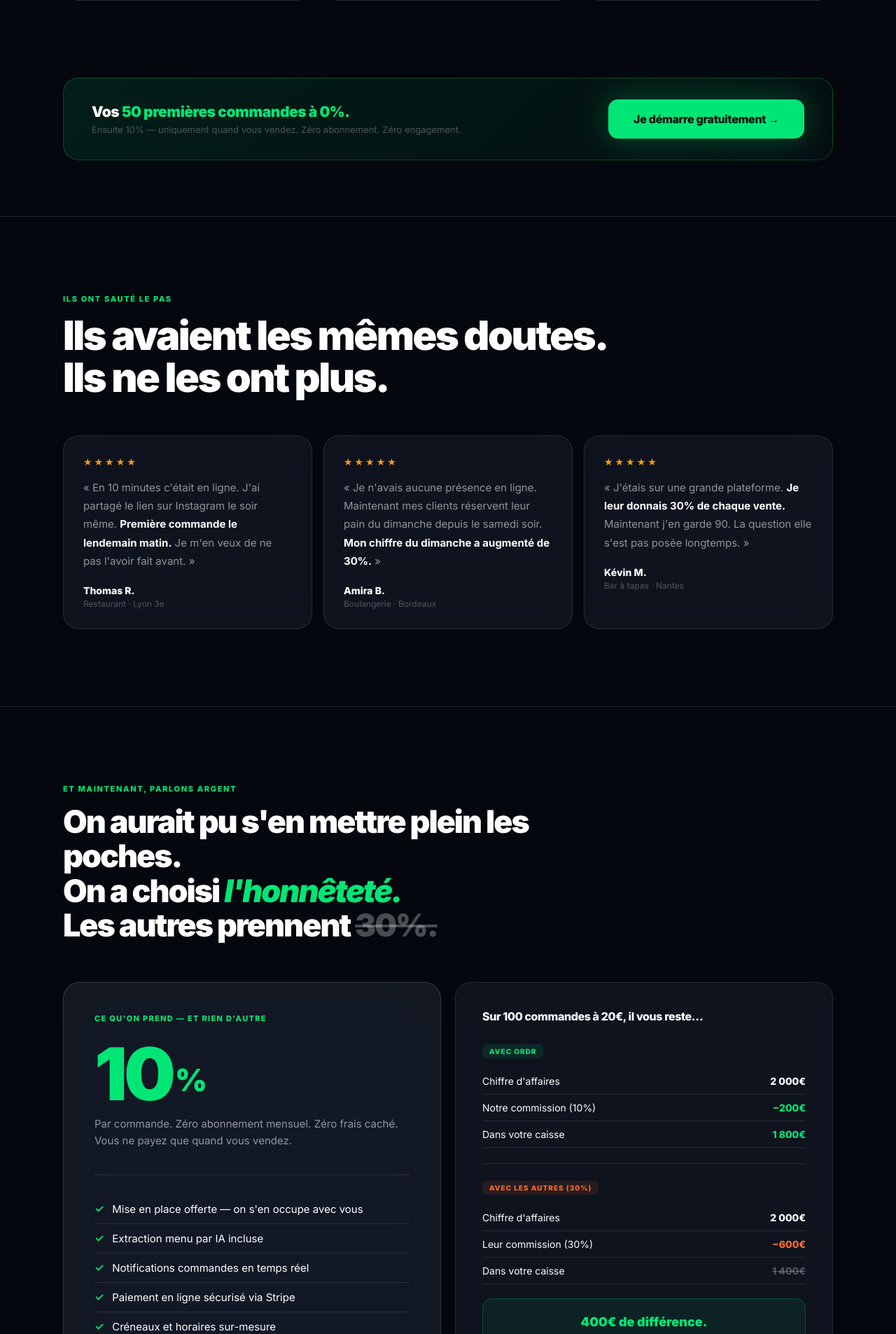
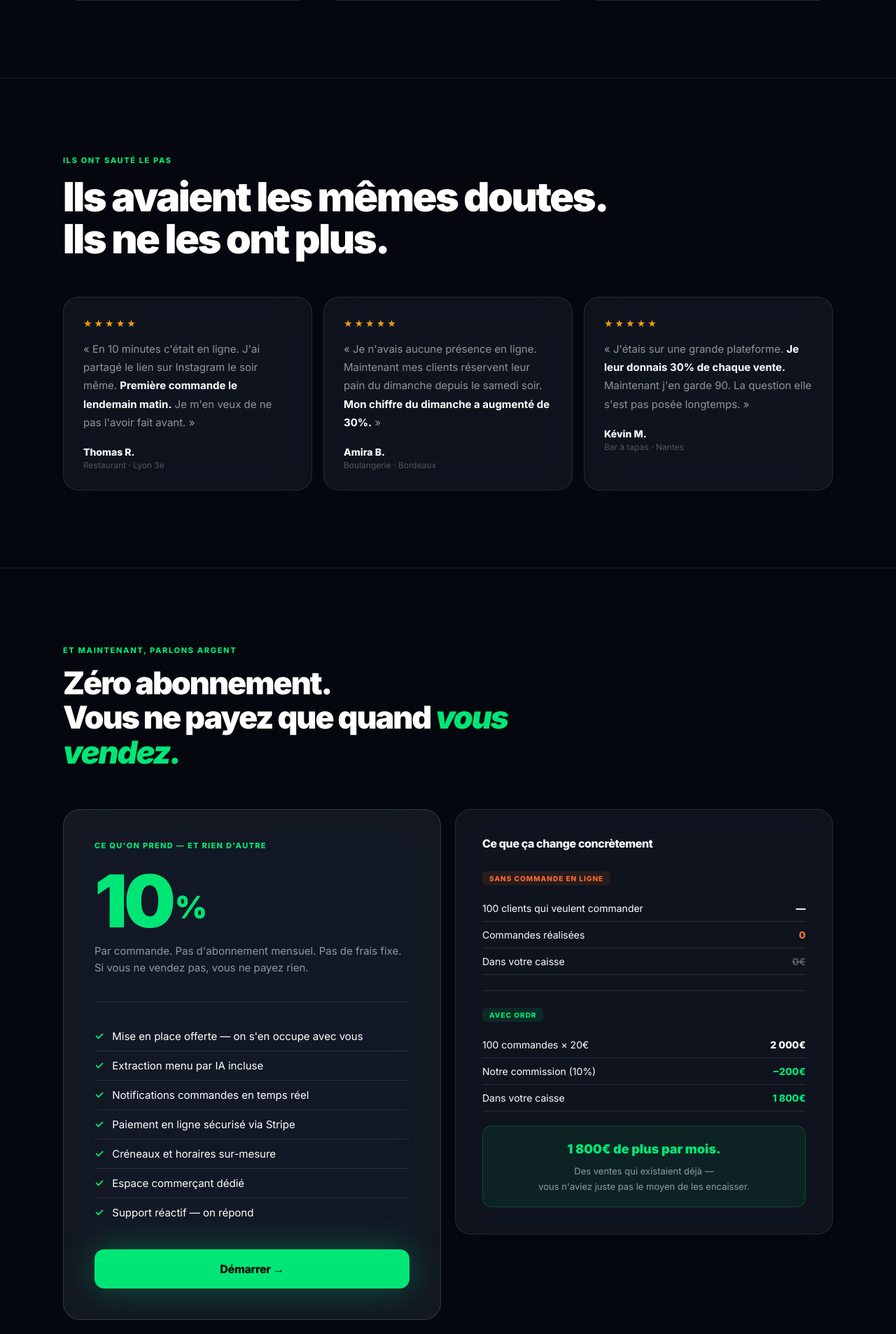
Before and after one commit to hugebet420/ordr, a Flask app: page / in a window 1280 px wide. Shown: the part 2672-4578 px from the top of the page at 70% size. Run offline with Flask 3, Linux system fonts and the light colour scheme.

Commit message:
fix: textes honnêtes — succès form court, comparaison ventes perdues, suppression promo
Co-Authored-By: Claude Sonnet 4.6 <noreply@anthropic.com>
Claude-Session: https://claude.ai/code/session_013DJzCsi7fMBMRqdHg572f8

```diff
--- a/templates/confirmed.html
+++ b/templates/confirmed.html
@@ -41,11 +41,11 @@ h1{font-size:22px;font-weight:800;margin-bottom:8px;}
 <body>
 <div class="card">
   <div class="check">✓</div>
-  <h1>Commande confirmée !</h1>
+  <h1>Commande enregistrée.</h1>
   <p class="sub">
-    {% if shop %}Votre commande chez <strong>{{ shop.nom_commerce }}</strong> est bien enregistrée.{% else %}Votre commande est bien enregistrée.{% endif %}
+    {% if shop %}Chez <strong>{{ shop.nom_commerce }}</strong>.{% else %}Votre commande est enregistrée.{% endif %}
     {% if request.args.get('cash') %}
-    <br><strong>Paiement à la caisse lors du retrait.</strong>
+    <br>Paiement à la caisse lors du retrait.
     {% endif %}
   </p>
 
--- a/templates/landing.html
+++ b/templates/landing.html
@@ -462,16 +462,6 @@ footer a:hover { color:var(--text); }
   </div>
 </section>
 
-<!-- PROMO BANNER -->
-<div class="promo-wrap">
-  <div class="promo-banner fade-up">
-    <div>
-      <div class="promo-text">Vos <span>50 premières commandes à 0%.</span></div>
-      <div class="promo-fine">Ensuite 10% — uniquement quand vous vendez. Zéro abonnement. Zéro engagement.</div>
-    </div>
-    <a href="#contact" class="btn-main">Je démarre gratuitement →</a>
-  </div>
-</div>
 
 <!-- TÉMOIGNAGES -->
 <section style="border-top:1px solid var(--glass-b);">
@@ -507,9 +497,8 @@ footer a:hover { color:var(--text); }
   <div class="container fade-up">
     <div class="s-label">Et maintenant, parlons argent</div>
     <p class="price-intro">
-      On aurait pu s'en mettre plein les poches.<br>
-      On a choisi <em>l'honnêteté.</em><br>
-      Les autres prennent <span>30%.</span>
+      Zéro abonnement.<br>
+      Vous ne payez que quand <em>vous vendez.</em>
     </p>
 
     <div class="pricing-layout">
@@ -519,7 +508,7 @@ footer a:hover { color:var(--text); }
           <div class="price-big">10</div>
           <div class="price-pct">%</div>
         </div>
-        <p class="price-tagline">Par commande. Zéro abonnement mensuel. Zéro frais caché. Vous ne payez que quand vous vendez.</p>
+        <p class="price-tagline">Par commande. Pas d'abonnement mensuel. Pas de frais fixe. Si vous ne vendez pas, vous ne payez rien.</p>
         <ul class="price-list">
           <li><span class="chk">✓</span> Mise en place offerte — on s'en occupe avec vous</li>
           <li><span class="chk">✓</span> Extraction menu par IA incluse</li>
@@ -529,24 +518,23 @@ footer a:hover { color:var(--text); }
           <li><span class="chk">✓</span> Espace commerçant dédié</li>
           <li><span class="chk">✓</span> Support réactif — on répond</li>
         </ul>
-        <a href="#contact" class="btn-main" style="display:flex;width:100%;justify-content:center;margin-top:32px;">Je veux mes 90% →</a>
+        <a href="#contact" class="btn-main" style="display:flex;width:100%;justify-content:center;margin-top:32px;">Démarrer →</a>
       </div>
 
       <div class="calc-box glass">
-        <div class="calc-title">Sur 100 commandes à 20€, il vous reste…</div>
+        <div class="calc-title">Ce que ça change concrètement</div>
+        <div class="calc-badge badge-them">Sans commande en ligne</div>
+        <div class="calc-row"><span>100 clients qui veulent commander</span><b>—</b></div>
+        <div class="calc-row"><span>Commandes réalisées</span><b class="c-orange">0</b></div>
+        <div class="calc-row"><span>Dans votre caisse</span><b class="c-out">0€</b></div>
+        <hr class="calc-sep">
         <div class="calc-badge badge-us">Avec ORDR</div>
-        <div class="calc-row"><span>Chiffre d'affaires</span><b>2 000€</b></div>
+        <div class="calc-row"><span>100 commandes × 20€</span><b>2 000€</b></div>
         <div class="calc-row"><span>Notre commission (10%)</span><b class="c-green">−200€</b></div>
         <div class="calc-row"><span>Dans votre caisse</span><b class="c-green">1 800€</b></div>
-        <hr class="calc-sep">
-        <div class="calc-badge badge-them">Avec les autres (30%)</div>
-        <div class="calc-row"><span>Chiffre d'affaires</span><b>2 000€</b></div>
-        <div class="calc-row"><span>Leur commission (30%)</span><b class="c-orange">−600€</b></div>
-        <div class="calc-row"><span>Dans votre caisse</span><b class="c-out">1 400€</b></div>
         <div class="calc-verdict">
-          <strong>400€ de différence.</strong>
-          Sur un an, c'est votre treizième mois.<br>
-          Pour le même travail. Les mêmes clients. Le même café.
+          <strong>1 800€ de plus par mois.</strong>
+          Des ventes qui existaient déjà —<br>vous n'aviez juste pas le moyen de les encaisser.
         </div>
       </div>
     </div>
@@ -601,8 +589,8 @@ footer a:hover { color:var(--text); }
       </div>
       <div class="form-success" id="form-success">
         <span class="form-success-icon">✅</span>
-        <h3>C'est en route.</h3>
-        <p>On vous contacte dans la journée. Ce soir, vos clients pourront commander. À très vite.</p>
+        <h3>Reçu.</h3>
+        <p>On vous rappelle dans la journée.</p>
       </div>
     </div>
   </div>
```
